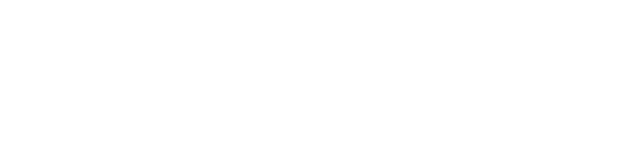
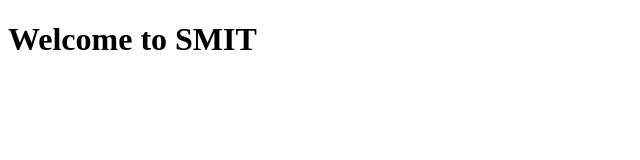
Before and after one commit to abdul17097/portfolio_123, a plain HTML site: page index.html in a window 1280 px wide. Shown: the whole page, without its empty margins (0-640 px from the left). Drawn offline with Linux system fonts and the light colour scheme.

Commit message:
added h1 tag

```diff
--- a/index.html
+++ b/index.html
@@ -5,5 +5,7 @@
     <meta name="viewport" content="width=device-width, initial-scale=1.0" />
     <title>Document</title>
   </head>
-  <body></body>
+  <body>
+    <h1>Welcome to SMIT</h1>
+  </body>
 </html>
```
